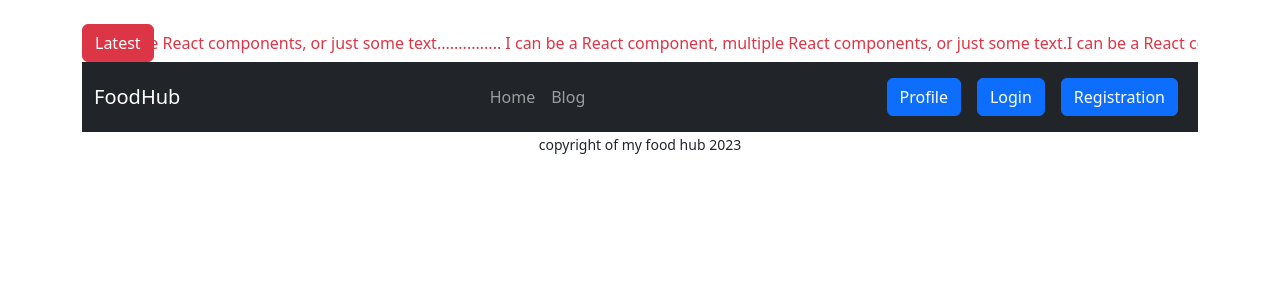
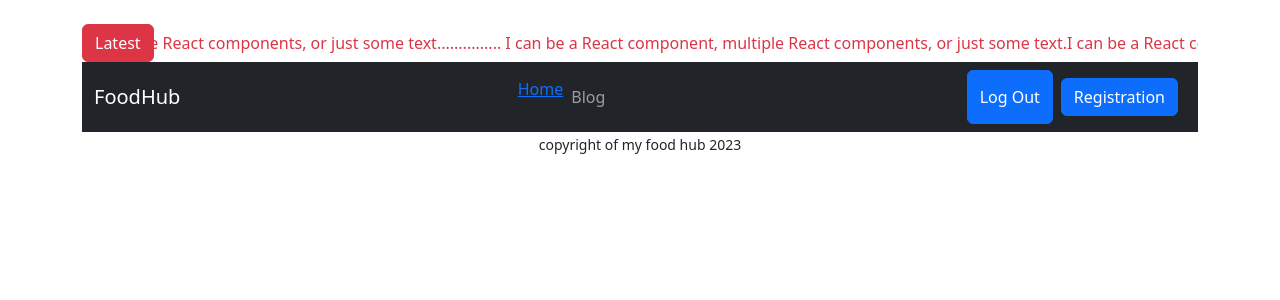
Before and after one commit to Shalahuddin360/foodhub-client, a React (Vite) app: page /recipes in a window 1280 px wide. Shown: the top 300 px of the page. Built offline with nearby package versions, Linux system fonts and the light colour scheme.

Commit message:
5th commit loaded data from Food Hub server site and displayed each chef's photo , chef name , chef description , year of experience ,number of recipes and like card

```diff
--- a/src/main.jsx
+++ b/src/main.jsx
@@ -5,9 +5,12 @@
 import 'bootstrap/dist/css/bootstrap.min.css';
 import { RouterProvider } from 'react-router-dom';
 import router from './routes/Routes.jsx';
+import AuthProvider from './providers/AuthProvider.jsx';
 
 ReactDOM.createRoot(document.getElementById('root')).render(
   <React.StrictMode>
-   <RouterProvider  router={router}></RouterProvider>
+  <AuthProvider>
+  <RouterProvider  router={router}></RouterProvider>
+  </AuthProvider>
   </React.StrictMode>,
 )
--- a/src/pages/Shared/Header/Header.jsx
+++ b/src/pages/Shared/Header/Header.jsx
@@ -1,7 +1,11 @@
-import React from 'react';
+import React, { useContext } from 'react';
 import { Button, Container, Nav, NavDropdown, Navbar } from 'react-bootstrap';
 import Marquee from "react-fast-marquee";
+import { Link } from 'react-router-dom';
+import { AuthContext } from '../../../providers/AuthProvider';
+import { FaUserCircle } from 'react-icons/fa';
 const Header = () => {
+  const { user } = useContext(AuthContext)
   return (
     <Container className='mt-4'>
       <div className='d-flex align-items-center'>
@@ -17,17 +21,27 @@
           <Navbar.Toggle aria-controls="responsive-navbar-nav" />
           <Navbar.Collapse id="responsive-navbar-nav">
             <Nav className="mx-auto">
-            <Nav.Link href="#features">Home</Nav.Link>
+                <Link to="/">Home</Link>
+
+
               <Nav.Link href="#pricing">Blog</Nav.Link>
             </Nav>
+
             <Nav>
-            <Nav.Link href="#deets">
-            <Button variant="primary">Profile</Button>
-            </Nav.Link>
+              {
+                user &&
 
-            <Nav.Link href="#deets">
-            <Button variant="primary">Login</Button>
-            </Nav.Link>
+                  <FaUserCircle style={{ fontSize: '2rem' }} />
+
+                 }
+
+                {user ?
+                  <Button variant="primary">Log Out</Button> :
+                  <Link to="/login"><Button variant="primary">Login</Button></Link>
+
+                }
+
+
               <Nav.Link eventKey={2} href="#memes">
                 <Button variant="primary">Registration</Button>
               </Nav.Link>
--- /dev/null
+++ b/src/providers/AuthProvider.jsx
@@ -0,0 +1,20 @@
+import React, { createContext } from 'react';
+import { getAuth } from "firebase/auth";
+import app from '../firebase/firebase.config';
+
+export const AuthContext = createContext(null);
+const auth =getAuth(app)
+
+const AuthProvider = ({children}) => {
+    const user = {  disPlayName : "Shalahuddin"}
+    const authInfo ={
+     user,
+    }
+    return (
+        <AuthContext.Provider value={authInfo}>
+            {children}
+        </AuthContext.Provider>
+    );
+};
+
+export default AuthProvider;
```
Lines whose indentation alone changed are shown as unchanged.
